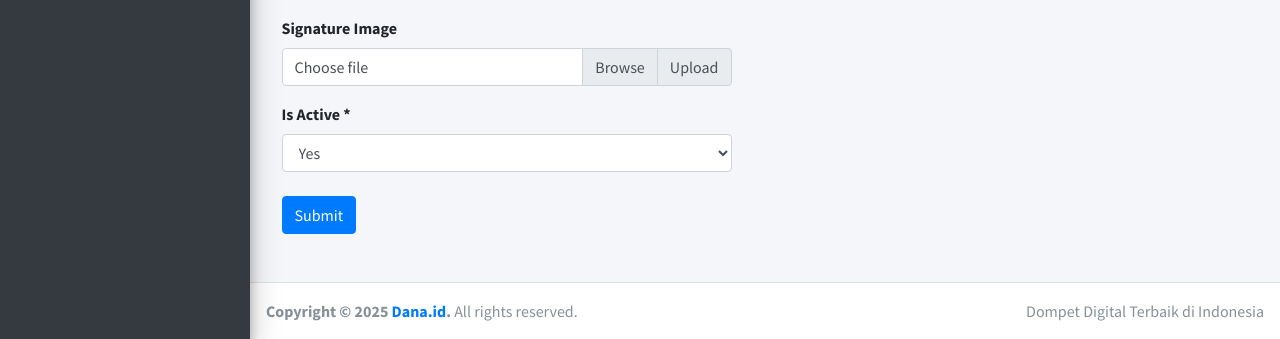
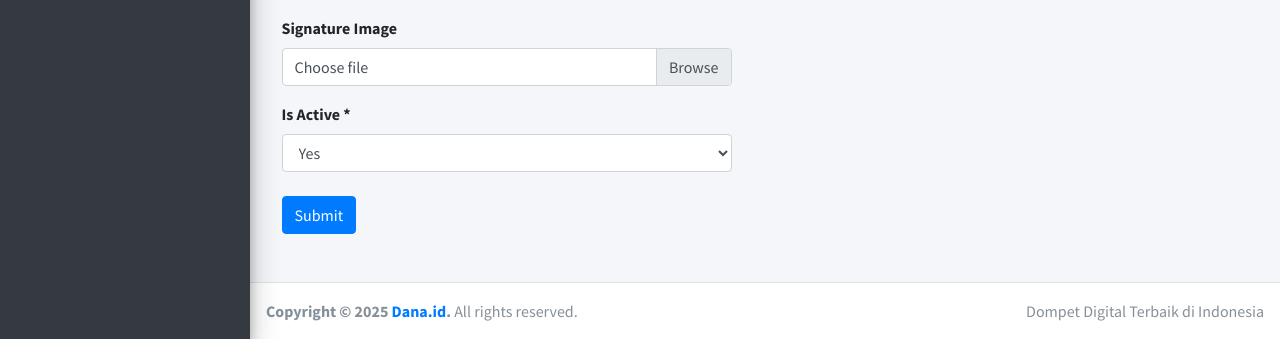
Before and after one commit to hutomo-s/dana-internal, a CodeIgniter 4 app: the page made by app/Views/dashboard/users_create.php in a window 1280 px wide. Shown: the part 544-883 px from the top of the page. Run offline with PHP 8.4 and a stand-in for CodeIgniter, Linux system fonts and the light colour scheme; the template is opened without the code that fills it, so the values that code supplies are empty; some libraries are stand-ins or nearby versions.

Commit message:
Remove Unnecessary Upload Button in User Create Form
Remove Unnecessary Upload Button in User Create Form

```diff
--- a/app/Views/dashboard/users_create.php
+++ b/app/Views/dashboard/users_create.php
@@ -42,9 +42,6 @@
                     <input type="file" accept="image/*" class="custom-file-input" name="signature_image">
                     <label class="custom-file-label">Choose file</label>
                 </div>
-                <div class="input-group-append">
-                    <span class="input-group-text">Upload</span>
-                </div>
             </div>
         </div>
 
```
